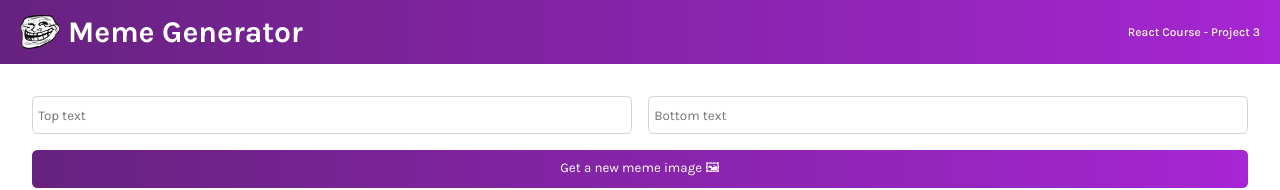
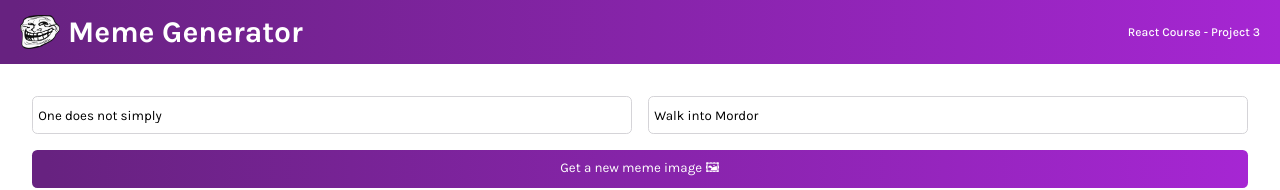
Before and after one commit to vishalicious213/meme-generator, a React (Vite) app: page / in a window 1280 px wide. Shown: the top 190 px of the page. Built offline with nearby package versions, Linux system fonts and the light colour scheme.

Commit message:
Meme: drafted handleChange()

```diff
--- a/components/Meme.jsx
+++ b/components/Meme.jsx
@@ -17,20 +17,32 @@
         }))
     }
 
+    function handleChange(event) {
+        const {name, value} = event.target
+        setMeme(prevState => {
+            return {
+                ...prevState,
+                [name]: value
+            }
+        })
+    }
+
     return (
         <main>
             <form>
                 <input
                     type="text"
-                    name="input-top"
+                    name="topText"
                     id="input-top"
                     placeholder="Top text"
+                    value={meme.topText}
                 />
                 <input
                     type="text"
-                    name="input-bot"
+                    name="bottomText"
                     id="input-bot"
                     placeholder="Bottom text"
+                    value={meme.bottomText}
                 />
                 <button type="button" onClick={getMemeImage}>Get a new meme image 🖼</button>
             </form>
```
